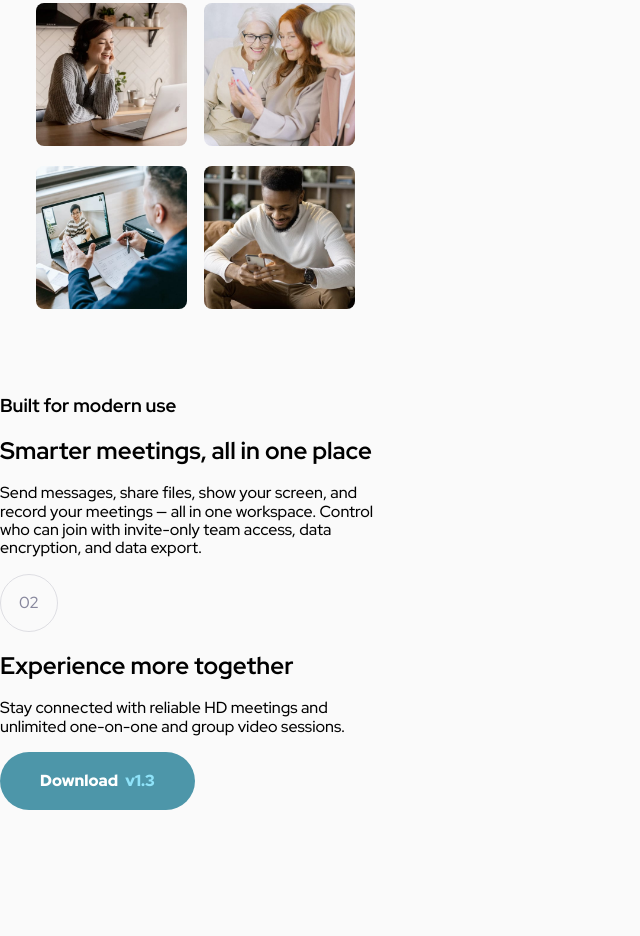
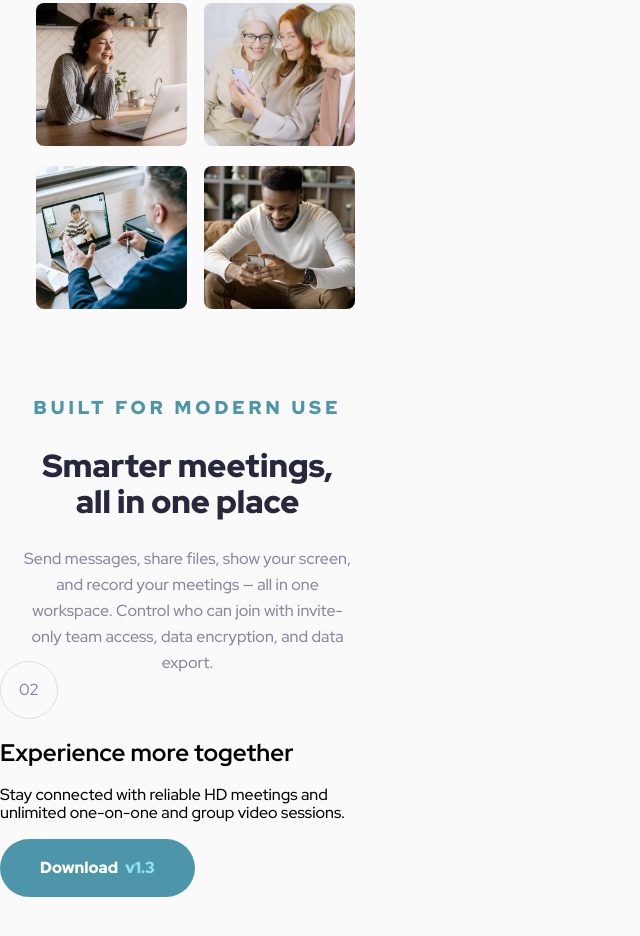
Before and after one commit to Jason-Donmoyer/Meet-Landing-Page, a plain HTML site: page main-project/index.html in a window 1280 px wide. Shown: the part 1022-1958 px from the top of the page, without its empty margins (0-640 px from the left). Drawn offline with Linux system fonts and the light colour scheme.

Commit message:
CSS: -styled article section

```diff
--- a/main-project/css/styles.css
+++ b/main-project/css/styles.css
@@ -54,6 +54,8 @@
 body {
   background-color: var(--main-background-color);
   font-family: var(--red-hat-display);
+  padding: 0;
+  margin: 0;
 }
 
 h1 {
@@ -103,8 +105,9 @@ button {
   background-image: url(../assets/tablet/image-hero.png);
   background-repeat: no-repeat;
   background-size: cover;
-  overflow: hidden;
+  overflow: none;
   margin: 54px -19px 48px -20px;
+  align-self: center;
 }
 
 
@@ -187,6 +190,7 @@ button {
 
 
 #image-group {
+  align-self: center;
   width: 327px;
   height: 310px;
   margin: 64px 0 64px 24px;
@@ -221,3 +225,34 @@ button {
 #man-texting-img {
   background-image: url(../assets/desktop/image-man-texting.jpg);
 }
+
+
+
+/************ ARTICLE ****************/
+
+article {
+  width: 327px;
+  height: 284px;
+  margin: 0 auto;
+  text-align: center;
+  line-height: 26px;
+}
+
+article h3 {
+  text-transform: uppercase;
+  color: var(--color-aqua);
+  font-weight: var(--font-weight-black);
+  letter-spacing: 4px;
+}
+
+article h2 {
+  font-size: 32px;
+  font-weight: var(--font-weight-black);
+  line-height: 36px;
+  color: var(--font-color-dark);
+}
+
+article p {
+  font-weight: var(--font-weight-medium);
+  color: var(--font-color-light);
+}
```
